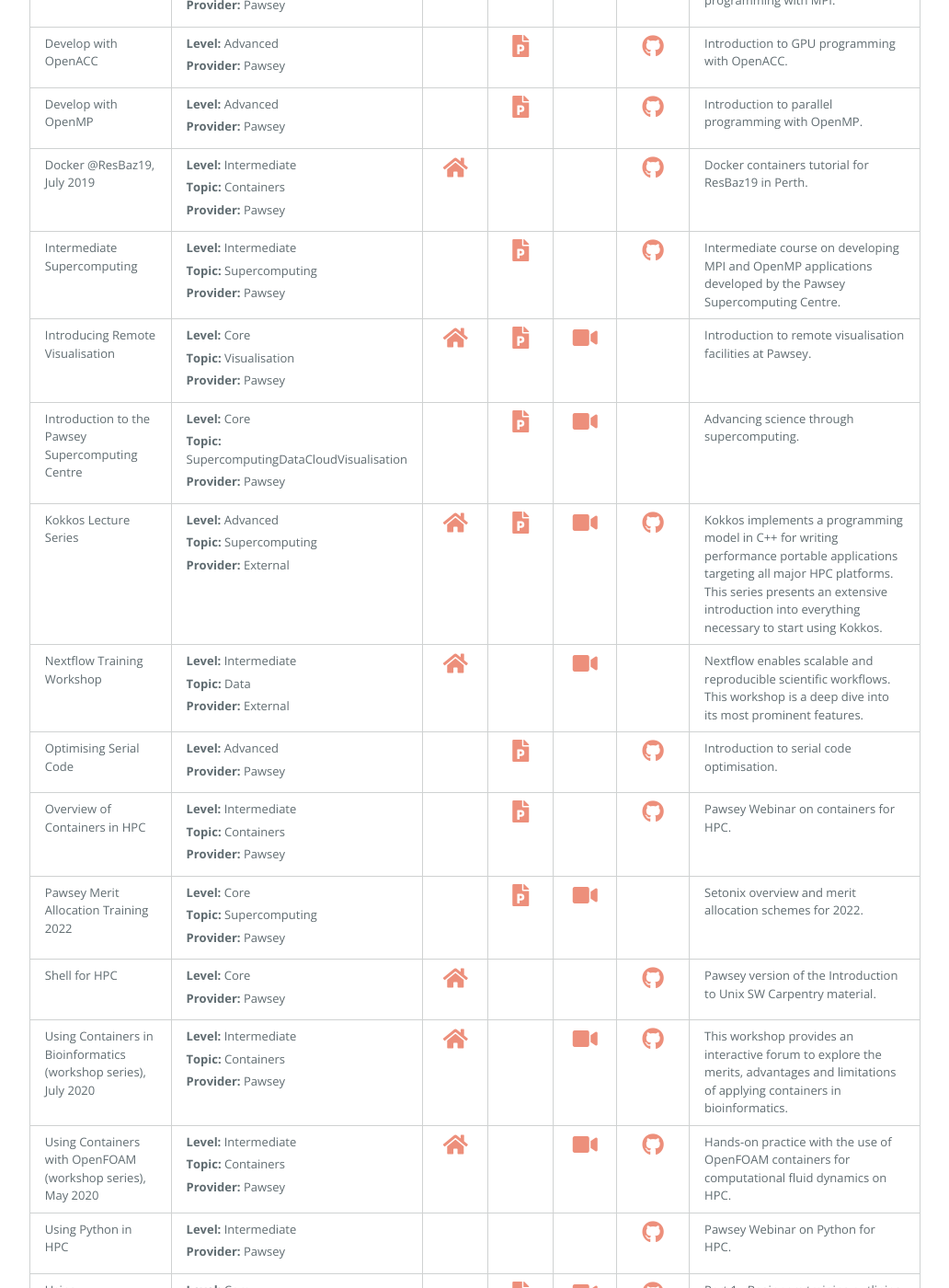
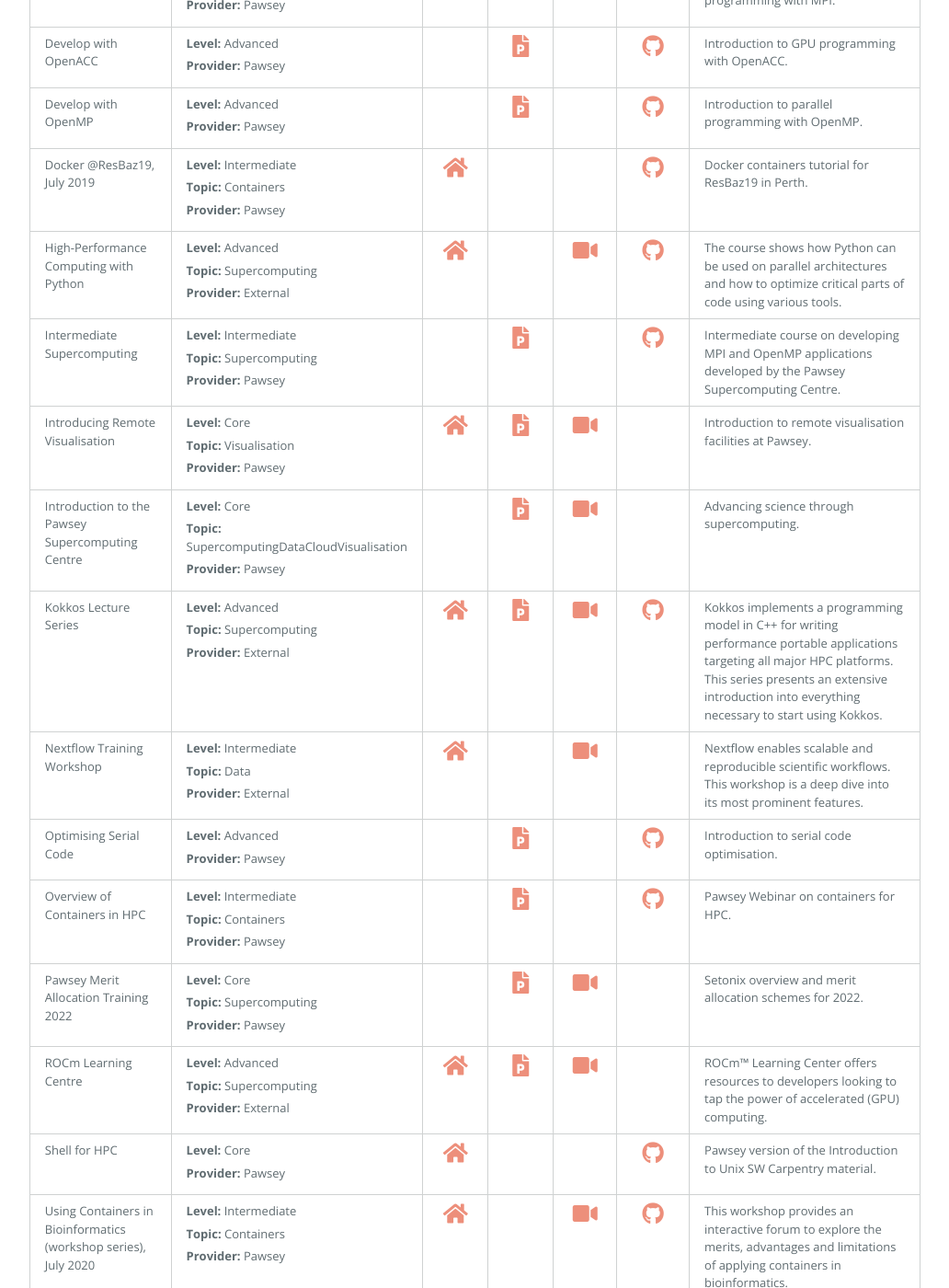
Before and after one commit to PawseySC/PawseySC.github.io, a Jekyll site: the page built from training.md, in a window 1280 px wide and 1400 px high, scrolled down 1000 px. Shown: the whole window at 92% size, without its empty margins (173-1205 px from the left). Built offline with Jekyll 4.4.1, drawn with Linux system fonts in a browser that asks for light colours; our own code applies the rules of GitHub Pages for plain Markdown files; the repository's description, which GitHub fills in, is left out.

Commit message:
added external: hpc-python and rocm

```diff
--- a/_data/links.yml
+++ b/_data/links.yml
@@ -230,6 +230,15 @@
   provider: External
   url: https://seqera.io/training
   vid: https://www.youtube.com/playlist?list=PLPZ8WHdZGxmUv4W8ZRlmstkZwhb_fencI
+- title: High-Performance Computing with Python
+  description: The course shows how Python can be used on parallel architectures and how to optimize critical parts of code using various tools.
+  pageName: training.md
+  level: Advanced
+  topic: Supercomputing
+  provider: External
+  url: https://www.cscs.ch/events/events/event-detail/high-performance-computing-with-python-4
+  vid: https://www.youtube.com/playlist?list=PL1tk5lGm7zvR__U3b3HmhSqJSDQh1bwPP
+  git: https://github.com/eth-cscs/PythonHPC
 - title: Kokkos Lecture Series
   description: Kokkos implements a programming model in C++ for writing performance portable applications targeting all major HPC platforms. This series presents an extensive introduction into everything necessary to start using Kokkos.
   pageName: training.md
@@ -240,3 +249,12 @@
   ppt: https://github.com/kokkos/kokkos-tutorials/wiki/Kokkos-Lecture-Series
   vid: https://github.com/kokkos/kokkos-tutorials/wiki/Kokkos-Lecture-Series
   git: https://github.com/kokkos/kokkos-tutorials
+- title: ROCm Learning Centre
+  description: ROCm™ Learning Center offers resources to developers looking to tap the power of accelerated (GPU) computing.
+  pageName: training.md
+  level: Advanced
+  topic: Supercomputing
+  provider: External
+  url: https://developer.amd.com/resources/rocm-resources/rocm-learning-center
+  ppt: https://developer.amd.com/resources/rocm-resources/rocm-learning-center
+  vid: https://developer.amd.com/resources/rocm-resources/rocm-learning-center
```
